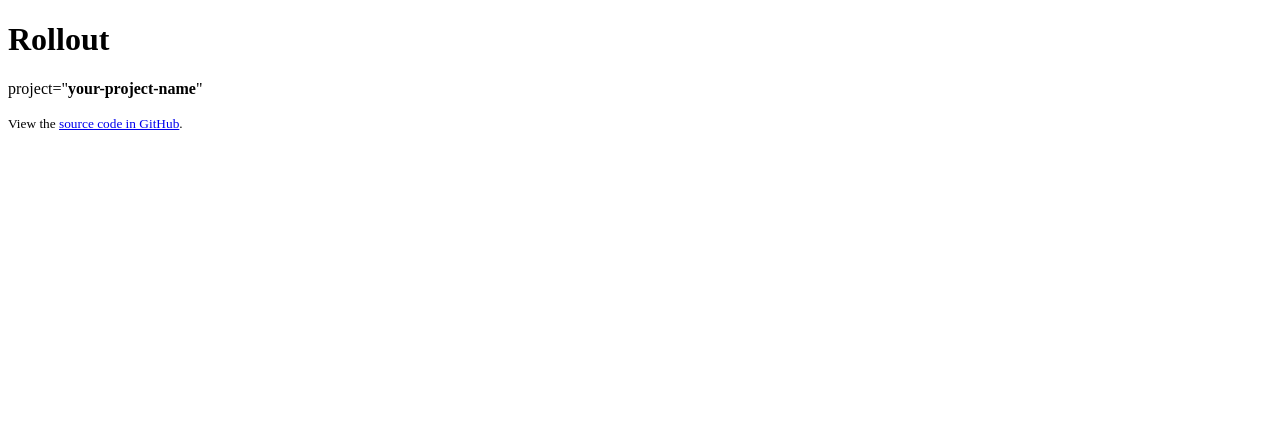
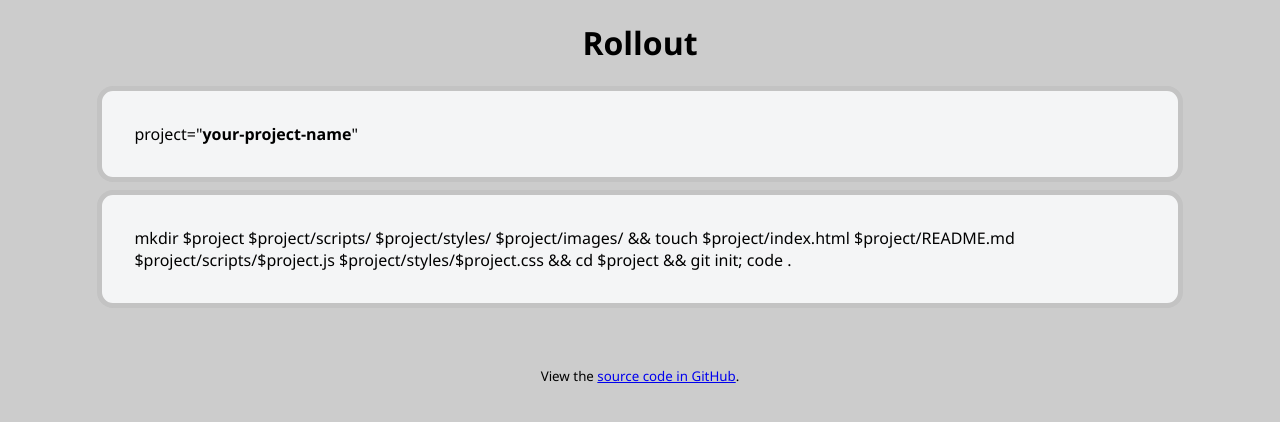
Before and after one commit to jsohndata/cli-rollout, a plain HTML site: page index.html in a window 1280 px wide. Drawn offline with Linux system fonts and the light colour scheme.

Commit message:
updated index with fixed URLs

```diff
--- a/index.html
+++ b/index.html
@@ -5,7 +5,7 @@
 <meta http-equiv="X-UA-Compatible" content="IE=edge">
 <meta name="viewport" content="width=device-width, initial-scale=1.0">
 <title>Document</title>
-<link rel="stylesheet" href="styles/rollout-styles.css">
+<link rel="stylesheet" href="styles/rollout.css">
 </head>
 
 <body>
@@ -20,9 +20,9 @@
 </section>
 
 <footer>
-    <p><small>View the <a href="https://github.com/jsohndata/rollout">source code in GitHub</a>.</small></p>
+    <p><small>View the <a href="https://github.com/jsohndata/app-rollout">source code in GitHub</a>.</small></p>
 </footer>
 
 
-<script src="scripts/rollout-scripts.js"></script>
+<script src="scripts/rollout.js"></script>
 </body></html>
```
